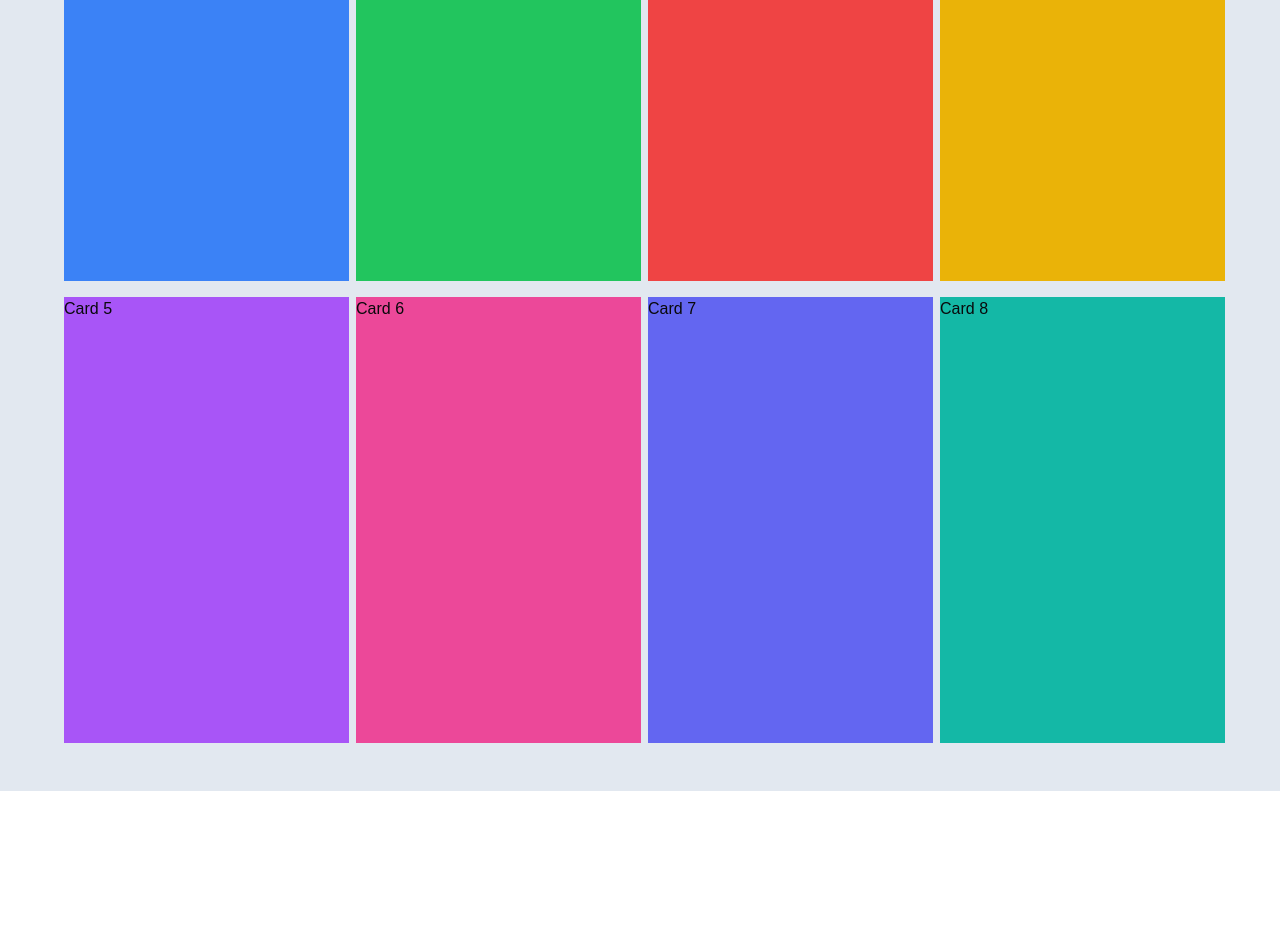
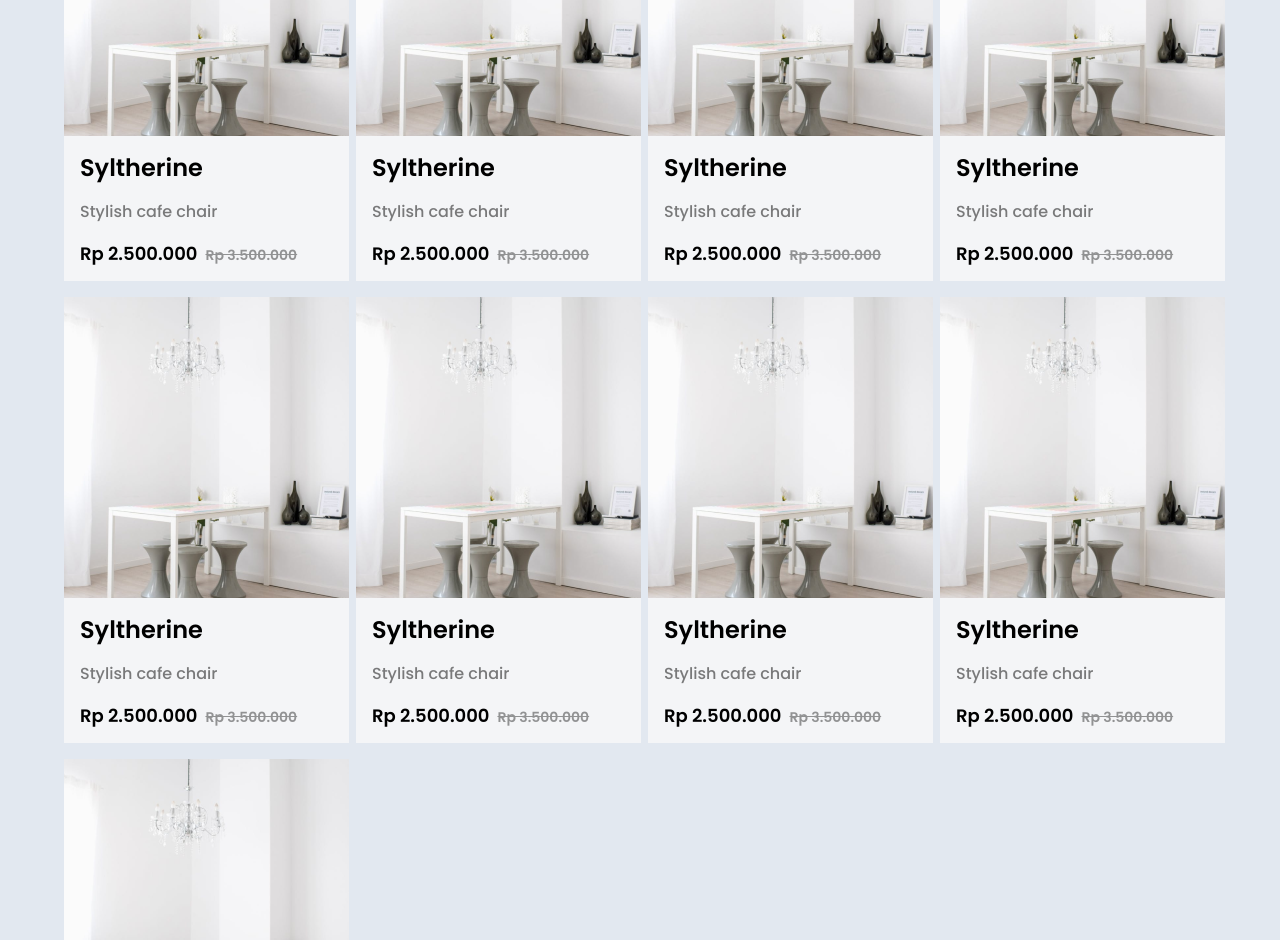
Before and after one commit to Oussama-Chaoui/next-ecom-figma, a Next.js app: page / in a window 1280 px wide. Shown: the part 1700-2640 px from the top of the page. Before the commit the page ends 2491 px from the top, so only its background shows below. Built offline with nearby package versions, Linux system fonts and the light colour scheme.

Commit message:
added skeleton of product item to products grid

```diff
--- a/components/landing/products-grid.tsx
+++ b/components/landing/products-grid.tsx
@@ -1,15 +1,19 @@
+import ProductItem from "./product-item";
+
 const ProductsGrid = () => {
   return (
     <div className="flex justify-center items-center px-16 py-12 w-full">
       <div className="grid grid-cols-1 sm:grid-cols-2 md:grid-cols-3 lg:grid-cols-4 gap-4 max-w-screen-2xl w-full">
-        <div className="bg-blue-500 w-[285px] h-[446px]">Card 1</div>
-        <div className="bg-green-500 w-[285px] h-[446px]">Card 2</div>
-        <div className="bg-red-500 w-[285px] h-[446px]">Card 3</div>
-        <div className="bg-yellow-500 w-[285px] h-[446px] pr-0">Card 4</div>
-        <div className="bg-purple-500 w-[285px] h-[446px]">Card 5</div>
-        <div className="bg-pink-500 w-[285px] h-[446px]">Card 6</div>
-        <div className="bg-indigo-500 w-[285px] h-[446px]">Card 7</div>
-        <div className="bg-teal-500 w-[285px] h-[446px] pr-0">Card 8</div>
+
+        <ProductItem />
+        <ProductItem />
+        <ProductItem />
+        <ProductItem />
+        <ProductItem />
+        <ProductItem />
+        <ProductItem />
+        <ProductItem />
+        <ProductItem />
       </div>
     </div>
   );
```
